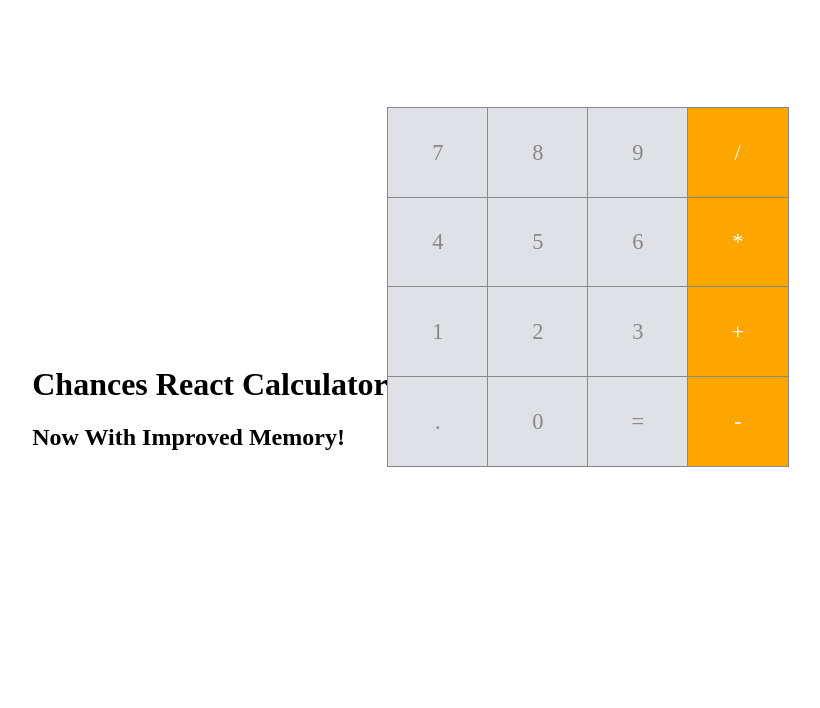
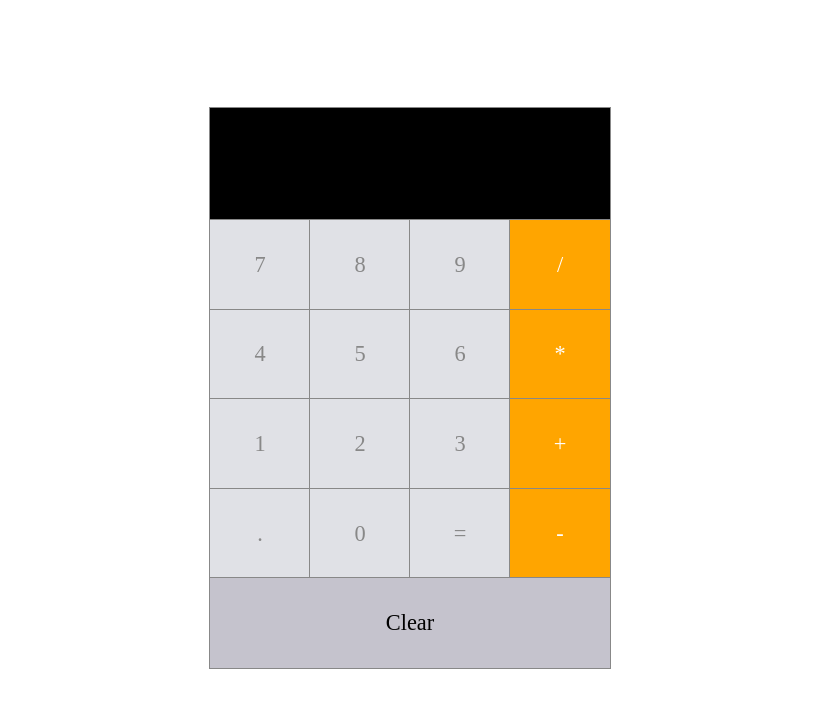
Before and after one commit to ChanceHarmon/react-calculator, a React (Create React App) app: page / in a window 1280 px wide. Shown: the top 708 px of the page, without its empty margins (230-1050 px from the left). Built offline with nearby package versions, Linux system fonts and the light colour scheme.

Commit message:
working, no memory yet

```diff
--- a/src/App.css
+++ b/src/App.css
@@ -4,6 +4,7 @@
   align-items: center;
   height: 100vh;
   width: 100%;
+  /* margin-top: 100px; */
 }
 
 .wrapper {
--- a/src/App.js
+++ b/src/App.js
@@ -1,39 +1,108 @@
 import React, { Component } from 'react';
 import Button from './components/Button';
+import Input from './components/Input';
+import ClearButton from './components/ClearButton';
 import './App.css';
 
 class App extends Component {
+  constructor(props) {
+    super(props);
+    this.state = {
+      input: "",
+      previousNumber: "",
+      currentNumber: "",
+      operator: ""
+    };
+  }
+
+  addToInput = value => {
+    this.setState({ input: this.state.input + value });
+  };
+
+  addZeroToInput = value => {
+    if (this.state.input !== "") {
+      this.setState({ input: this.state.input + value })
+    };
+  }
+
+  addDecimal = value => {
+    if (this.state.input.indexOf(".") === -1) {
+      this.setState({ input: this.state.input + value })
+    }
+  }
+
+  clearInput = () => {
+    this.setState({ input: "" })
+  }
+
+  add = () => {
+    this.state.previousNumber = this.state.input;
+    this.setState({ input: "" });
+    this.state.operator = "plus";
+  }
+
+  subtract = () => {
+    this.state.previousNumber = this.state.input;
+    this.setState({ input: "" });
+    this.state.operator = "subtract";
+  }
+
+  divide = () => {
+    this.state.previousNumber = this.state.input;
+    this.setState({ input: "" });
+    this.state.operator = "divide";
+  }
+
+  multiply = () => {
+    this.state.previousNumber = this.state.input;
+    this.setState({ input: "" });
+    this.state.operator = "multiply";
+  }
+
+  evaluate = () => {
+    this.state.currentNumber = this.state.input;
+    if (this.state.operator === "plus") {
+      this.setState({ input: parseFloat(this.state.previousNumber) + parseFloat(this.state.currentNumber) })
+    } else if (this.state.operator === "subtract") {
+      this.setState({ input: parseFloat(this.state.previousNumber) - parseFloat(this.state.currentNumber) })
+    } else if (this.state.operator === "divide") {
+      this.setState({ input: parseFloat(this.state.previousNumber) / parseFloat(this.state.currentNumber) })
+    } else if (this.state.operator === "multiply") {
+      this.setState({ input: parseFloat(this.state.previousNumber) * parseFloat(this.state.currentNumber) })
+    }
+  };
+
   render() {
     return (<div className="App" >
-      <header className="App-header">
-        <h1>Chances React Calculator</h1>
-        <h2>Now With Improved Memory!</h2>
-      </header>
       <div className="wrapper">
         <div className="row">
-          <Button>7</Button>
-          <Button>8</Button>
-          <Button>9</Button>
-          <Button>/</Button>
+          <Input>{this.state.input}</Input>
         </div>
         <div className="row">
-          <Button>4</Button>
-          <Button>5</Button>
-          <Button>6</Button>
-          <Button>*</Button>
+          <Button handleClick={this.addToInput}>7</Button>
+          <Button handleClick={this.addToInput}>8</Button>
+          <Button handleClick={this.addToInput}>9</Button>
+          <Button handleClick={this.divide}>/</Button>
         </div>
         <div className="row">
-          <Button>1</Button>
-          <Button>2</Button>
-          <Button>3</Button>
-          <Button>+</Button>
+          <Button handleClick={this.addToInput}>4</Button>
+          <Button handleClick={this.addToInput}>5</Button>
+          <Button handleClick={this.addToInput}>6</Button>
+          <Button handleClick={this.multiply}>*</Button>
         </div>
         <div className="row">
-          <Button>.</Button>
-          <Button>0</Button>
-          <Button>=</Button>
-          <Button>-</Button>
+          <Button handleClick={this.addToInput}>1</Button>
+          <Button handleClick={this.addToInput}>2</Button>
+          <Button handleClick={this.addToInput}>3</Button>
+          <Button handleClick={this.add}>+</Button>
         </div>
+        <div className="row">
+          <Button handleClick={this.addDecimal}>.</Button>
+          <Button handleClick={this.addZeroToInput}>0</Button>
+          <Button handleClick={this.evaluate}>=</Button>
+          <Button handleClick={this.subtract}>-</Button>
+        </div>
+        <div className='row'><ClearButton handleClear={this.clearInput}>Clear</ClearButton></div>
       </div>
     </div>)
       ;
--- a/src/components/Button.js
+++ b/src/components/Button.js
@@ -7,7 +7,9 @@ class Button extends Component {
   };
   render() {
     return (
-      <div className={`button ${this.isOperator(this.props.children) ? "" : "operator"}`}>
+      <div className={`button ${this.isOperator(this.props.children) ? "" : "operator"}`}
+        onClick={() => this.props.handleClick
+          (this.props.children)}>
         {this.props.children}
       </div>
     )
--- /dev/null
+++ b/src/components/ClearButton.css
@@ -0,0 +1,11 @@
+.clear-button {
+  display: flex;
+  flex: 1;
+  height: 4em;
+  align-items: center;
+  justify-content: center;
+  font-weight: lighter;
+  font-size: 1.4em;
+  outline: 1px solid #888;
+  background-color: #c5c3cd;
+}
--- /dev/null
+++ b/src/components/ClearButton.js
@@ -0,0 +1,14 @@
+import React, { Component } from 'react';
+import './ClearButton.css'
+
+class ClearButton extends Component {
+  render() {
+    return (
+      <div className="clear-button"
+        onClick={() => this.props.handleClear()}>
+        {this.props.children}
+      </div>)
+  }
+}
+
+export default ClearButton;
--- /dev/null
+++ b/src/components/Input.css
@@ -0,0 +1,13 @@
+.input {
+  display: flex;
+  height: 4em;
+  flex: 1;
+  background-color: #000;
+  outline: 1px solid #888;
+  color: #fff;
+  justify-content: flex-end;
+  padding: 0.5em;
+  font-weight: bold;
+  font-size: 1.4em;
+  align-items:center;
+}
--- /dev/null
+++ b/src/components/Input.js
@@ -0,0 +1,13 @@
+import React, { Component } from 'react';
+import './Input.css'
+
+class Input extends Component {
+  render() {
+    return (
+      <div className="input">
+        {this.props.children}
+      </div>)
+  }
+}
+
+export default Input;
```
